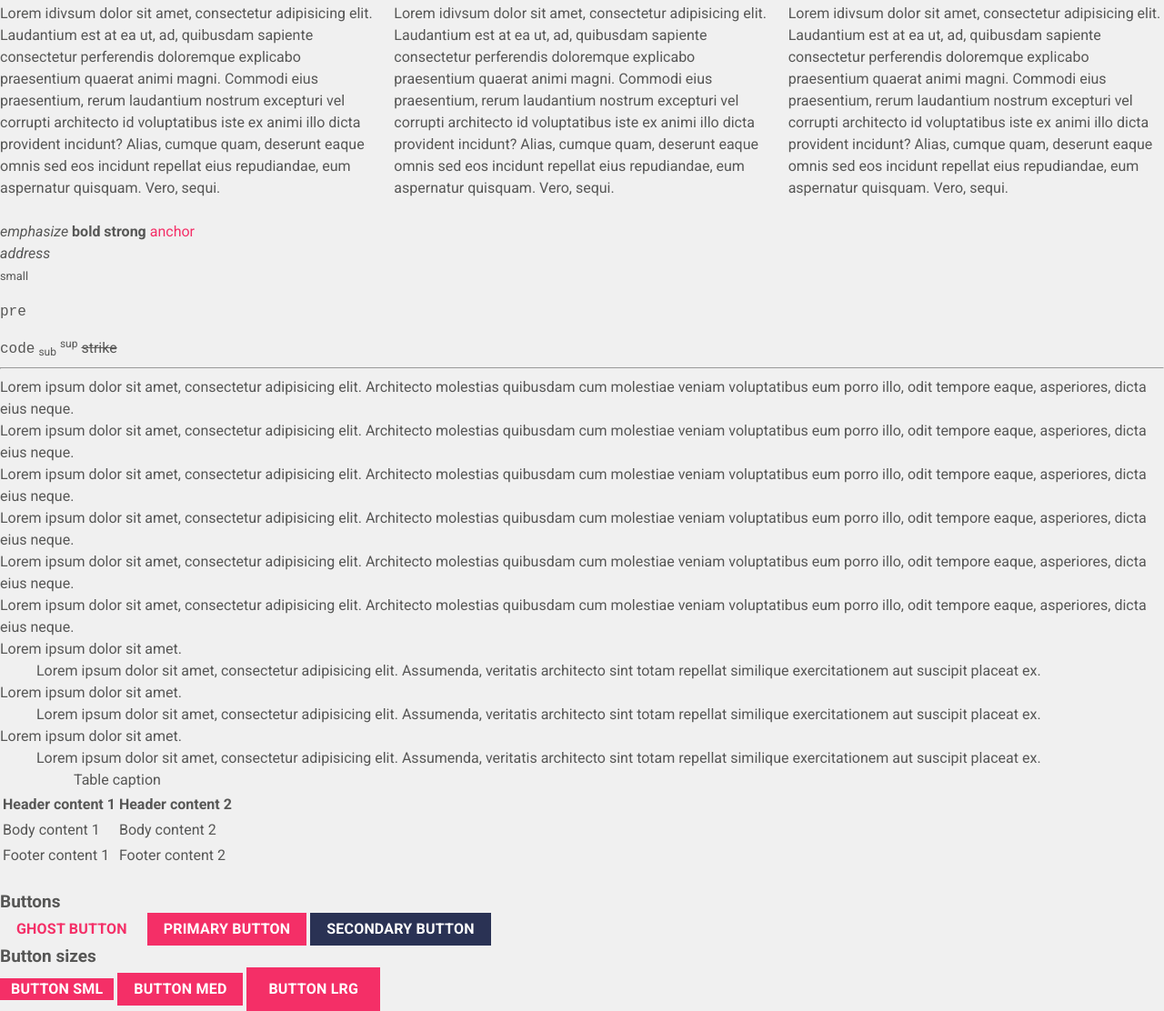
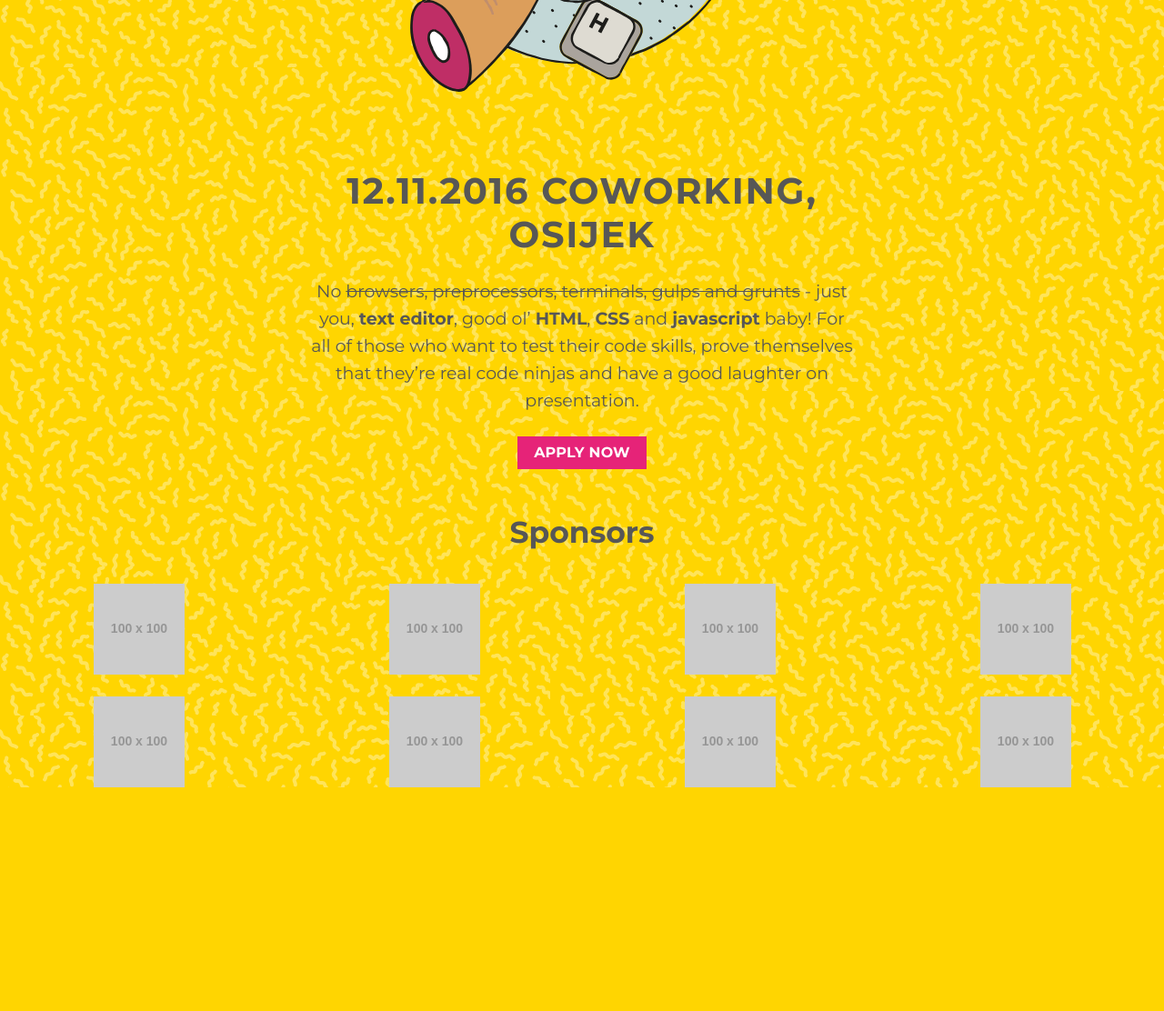
Before and after one commit to igorplac/hackathon, a website: page index.html in a window 1280 px wide. Shown: the part 640-1752 px from the top of the page at 91% size. After the commit the page ends 1506 px from the top, so only its background shows below. Drawn offline with Linux system fonts and the light colour scheme; placeholder pictures from the web are drawn by us.

Commit message:
Initail design, fonts and color scheme

```diff
--- a/index.html
+++ b/index.html
@@ -14,104 +14,56 @@
     <script src="dist/js/modernizr.custom.min.js"></script>
 </head>
     <body>
-        <!--[if lt IE 8]>
-            <p class="browserupgrade">You are using an <strong>outdated</strong> browser. Please <a href="http://browsehappy.com/">upgrade your browser</a> to improve your experience.</p>
-        <![endif]-->
-
-        <!-- Add your site or application content here -->
-        <!-- keep width for all viewport sizes -->
-
-        <svg><use xlink:href="dist/sprites/symbol/svg/sprite.symbol.svg#sprites--cloud"/></svg>
-        <svg><use xlink:href="dist/sprites/symbol/svg/sprite.symbol.svg#sprites--layers"/></svg>
-
-       <h1>Web typography test</h1>
-        <hr>
-        <h1>Lorem ipsum dolor sit amet, consectetur adipisicing elit. Numquam nemo incidunt aliquid corporis fuga consequatur impedit similique a delectus, error corrupti ea dolorum magni nam.</h1>
-        <h2>Lorem ipsum dolor sit amet, consectetur adipisicing elit. Numquam nemo incidunt aliquid corporis fuga consequatur impedit similique a delectus, error corrupti ea dolorum magni nam.</h2>
-        <h3>Lorem ipsum dolor sit amet, consectetur adipisicing elit. Numquam nemo incidunt aliquid corporis fuga consequatur impedit similique a delectus, error corrupti ea dolorum magni nam.</h3>
-        <h4>Lorem ipsum dolor sit amet, consectetur adipisicing elit. Numquam nemo incidunt aliquid corporis fuga consequatur impedit similique a delectus, error corrupti ea dolorum magni nam.</h4>
-        <h5>Lorem ipsum dolor sit amet, consectetur adipisicing elit. Numquam nemo incidunt aliquid corporis fuga consequatur impedit similique a delectus, error corrupti ea dolorum magni nam.</h5>
-        <h6>Lorem ipsum dolor sit amet, consectetur adipisicing elit. Numquam nemo incidunt aliquid corporis fuga consequatur impedit similique a delectus, error corrupti ea dolorum magni nam.</h6>
-
-        <div class="grid spc--bottom--med spc--top--med">
-            <div class="row">
-                <div class="col col-med-6 col-lrg-4">
-                    <p>Lorem idivsum dolor sit amet, consectetur adipisicing elit. Laudantium est at ea ut, ad, quibusdam sapiente consectetur perferendis doloremque explicabo praesentium quaerat animi magni. Commodi eius praesentium, rerum laudantium nostrum excepturi vel corrupti architecto id voluptatibus iste ex animi illo dicta provident incidunt? Alias, cumque quam, deserunt eaque omnis sed eos incidunt repellat eius repudiandae, eum aspernatur quisquam. Vero, sequi.</p>
+        <header class="container">
+            <h1 class="logo s-reveal"></h1>
+        </header>
+        <main class="container">
+            <div class="hero s-reveal">
             </div>
-                <div class="col col-med-6 col-lrg-4">
-                    <p>Lorem idivsum dolor sit amet, consectetur adipisicing elit. Laudantium est at ea ut, ad, quibusdam sapiente consectetur perferendis doloremque explicabo praesentium quaerat animi magni. Commodi eius praesentium, rerum laudantium nostrum excepturi vel corrupti architecto id voluptatibus iste ex animi illo dicta provident incidunt? Alias, cumque quam, deserunt eaque omnis sed eos incidunt repellat eius repudiandae, eum aspernatur quisquam. Vero, sequi.</p>
+            <section class="type--center spc--top--xlrg spc--bottom--xlrg container--sml">
+                <h1 class="type--xxxlarge type--uppercase type--letterspace--wide spc--bottom--med s-reveal">12.11.2016 Coworking, Osijek</h1>
+                <p class="type--medium spc--bottom--med s-reveal">
+                    No <strike>browsers, preprocessors, terminals, gulps and grunts</strike> - just you, <strong>text editor</strong>, good ol’ <strong>HTML</strong>, <strong>CSS</strong> and <strong>javascript</strong> baby! For all of those who want to test their code skills, prove themselves that they’re real code ninjas and have a good laughter on presentation.
+                </p>
+                <a href="#" class="btn btn--primary btn--med s-reveal">Apply now</a>
+            </section>
+            <section class="spc--bottom--xlrg">
+                <h1 class="type--center spc--bottom--lrg s-reveal">Sponsors</h1>
+                <div class="row group type--center spc--bottom--med s-reveal">
+                    <div class="col col-sml-12 col-med-3">
+                        <a href="#"><img src="http://placehold.it/100x100" alt=""></a>
                     </div>
-                <div class="col col-med-6 col-lrg-4">
-                    <p>Lorem idivsum dolor sit amet, consectetur adipisicing elit. Laudantium est at ea ut, ad, quibusdam sapiente consectetur perferendis doloremque explicabo praesentium quaerat animi magni. Commodi eius praesentium, rerum laudantium nostrum excepturi vel corrupti architecto id voluptatibus iste ex animi illo dicta provident incidunt? Alias, cumque quam, deserunt eaque omnis sed eos incidunt repellat eius repudiandae, eum aspernatur quisquam. Vero, sequi.</p>
+                    <div class="col col-sml-12 col-med-3">
+                        <a href="#"><img src="http://placehold.it/100x100" alt=""></a>
+                    </div>
+                    <div class="col col-sml-12 col-med-3">
+                        <a href="#"><img src="http://placehold.it/100x100" alt=""></a>
+                    </div>
+                    <div class="col col-sml-12 col-med-3">
+                        <a href="#"><img src="http://placehold.it/100x100" alt=""></a>
                     </div>
                 </div>
+                <div class="row group type--center s-reveal">
+                    <div class="col col-sml-12 col-med-3">
+                        <a href="#"><img src="http://placehold.it/100x100" alt=""></a>
                     </div>
+                    <div class="col col-sml-12 col-med-3">
+                        <a href="#"><img src="http://placehold.it/100x100" alt=""></a>
+                    </div>
+                    <div class="col col-sml-12 col-med-3">
+                        <a href="#"><img src="http://placehold.it/100x100" alt=""></a>
+                    </div>
+                    <div class="col col-sml-12 col-med-3">
+                        <a href="#"><img src="http://placehold.it/100x100" alt=""></a>
+                    </div>
+                </div>
+            </section>
 
-        <em>emphasize</em>
-        <b>bold</b>
-        <strong>strong</strong>
-        <a href="#">anchor</a>
-        <address>address</address>
-        <small>small</small>
-        <pre>pre</pre>
-        <code>code</code>
-        <sub>sub</sub>
-        <sup>sup</sup>
-        <strike>strike</strike>
-        <hr>
-        <ul>
-            <li>Lorem ipsum dolor sit amet, consectetur adipisicing elit. Architecto molestias quibusdam cum molestiae veniam voluptatibus eum porro illo, odit tempore eaque, asperiores, dicta eius neque.</li>
-            <li>Lorem ipsum dolor sit amet, consectetur adipisicing elit. Architecto molestias quibusdam cum molestiae veniam voluptatibus eum porro illo, odit tempore eaque, asperiores, dicta eius neque.</li>
-            <li>Lorem ipsum dolor sit amet, consectetur adipisicing elit. Architecto molestias quibusdam cum molestiae veniam voluptatibus eum porro illo, odit tempore eaque, asperiores, dicta eius neque.</li>
-        </ul>
-        <ol>
-            <li>Lorem ipsum dolor sit amet, consectetur adipisicing elit. Architecto molestias quibusdam cum molestiae veniam voluptatibus eum porro illo, odit tempore eaque, asperiores, dicta eius neque.</li>
-            <li>Lorem ipsum dolor sit amet, consectetur adipisicing elit. Architecto molestias quibusdam cum molestiae veniam voluptatibus eum porro illo, odit tempore eaque, asperiores, dicta eius neque.</li>
-            <li>Lorem ipsum dolor sit amet, consectetur adipisicing elit. Architecto molestias quibusdam cum molestiae veniam voluptatibus eum porro illo, odit tempore eaque, asperiores, dicta eius neque.</li>
-        </ol>
-        <dl>
-            <dt>Lorem ipsum dolor sit amet.</dt>
-            <dd>Lorem ipsum dolor sit amet, consectetur adipisicing elit. Assumenda, veritatis architecto sint totam repellat similique exercitationem aut suscipit placeat ex.</dd>
-            <dt>Lorem ipsum dolor sit amet.</dt>
-            <dd>Lorem ipsum dolor sit amet, consectetur adipisicing elit. Assumenda, veritatis architecto sint totam repellat similique exercitationem aut suscipit placeat ex.</dd>
-            <dt>Lorem ipsum dolor sit amet.</dt>
-            <dd>Lorem ipsum dolor sit amet, consectetur adipisicing elit. Assumenda, veritatis architecto sint totam repellat similique exercitationem aut suscipit placeat ex.</dd>
-        </dl>
-        <table description="Table description">
-            <caption>Table caption</caption>
-            <thead>
-                <tr>
-                    <th>Header content 1</th>
-                    <th>Header content 2</th>
-                </tr>
-            </thead>
-            <tbody>
-                <tr>
-                    <td>Body content 1</td>
-                    <td>Body content 2</td>
-                </tr>
-            </tbody>
-            <tfoot>
-                <tr>
-                    <td>Footer content 1</td>
-                    <td>Footer content 2</td>
-                </tr>
-            </tfoot>
-        </table>
+        </main>
+        <footer>
 
-        <div class="spc--bottom--lrg spc--top--med">
-            <h4>Buttons</h4>
-            <a href="javascript:void(0" class="btn btn--ghost btn--med">Ghost button</a>
-            <a href="javascript:void(0" class="btn btn--primary btn--med">Primary button</a>
-            <a href="javascript:void(0" class="btn btn--secondary btn--med">Secondary button</a>
-
-            <h4>Button sizes</h4>
-            <a href="javascript:void(0" class="btn btn--primary btn--sml">Button sml</a>
-            <a href="javascript:void(0" class="btn btn--primary btn--med">Button med</a>
-            <a href="javascript:void(0" class="btn btn--primary btn--lrg">Button lrg</a>
-        </div>
-
-        <script src="dist/js/app.js"></script>
-
+        </footer>
+        <script src="dist/js/scrollreveal.min.js"></script>
+        <script src="dist/js/main.js"></script>
     </body>
 </html>
--- a/src/css/app.css
+++ b/src/css/app.css
@@ -62,6 +62,8 @@
 * Description: specific website/app components
 */
 @import "components.header.css";
+@import "components.logo.css";
+@import "components.hero.css";
 /* @import components.footer.css; */
 
 /**
--- a/src/css/base.globals.css
+++ b/src/css/base.globals.css
@@ -13,7 +13,8 @@ html {
 
 body {
     font-family: $ff-sans;
-    background: #f0f0f0;
+    background-color: #ffd501;
+    background-image: svg-load(../images/bg-worms.svg, stroke=white);
     overflow-x: hidden;
     color: $color-text;
     height: 100%;
--- a/src/css/base.typography.css
+++ b/src/css/base.typography.css
@@ -53,7 +53,6 @@ a {
 }
 a:link {}
 a:hover {
-    color: $color-secondary;
 }
 a:focus {
     outline: 0;
--- a/src/css/components.header.css
+++ b/src/css/components.header.css
@@ -1,9 +1,3 @@
 /*------------------------------------*\
     # components.header
 \*------------------------------------*/
-
-/* Example of postcss-inline-svg */
-
-background: svg-load(../images/layers.svg, fill=blue, stroke=red);
-height: 150px;
-background-size: 50% 50%;
--- a/src/css/modules.container.css
+++ b/src/css/modules.container.css
@@ -5,5 +5,9 @@
  .container {
     margin: 0 auto;
     max-width: 1280px;
-    overflow-x: hidden;
+    &--sml {
+        margin: 0 auto;
+        max-width: 600px;
+    }
+
  }
--- a/src/css/plugins.fontface.css
+++ b/src/css/plugins.fontface.css
@@ -2,4 +2,4 @@
     # plugins.fontface
 \*------------------------------------*/
 
-@import url(https://fonts.googleapis.com/css?family=Roboto:400,300,700,400italic,700italic,300italic);
+@import 'https://fonts.googleapis.com/css?family=Montserrat:400,700';
--- a/src/css/utils.type.css
+++ b/src/css/utils.type.css
@@ -36,12 +36,10 @@
             @mixin type-scale $type-xlarge, 2;
         }
     }
-    &--huge {
-        font-size: calc($unit * 10);
-        line-height: calc($unit * 12);
+    &--xxxlarge {
+        @mixin type-scale $type-xxlarge, 1.5;
         @media (--screen-from-med) {
-            font-size: calc($unit * 18);
-            line-height: calc($unit * 20);
+            @mixin type-scale $type-xxxlarge, 2;
         }
     }
     &--thin {
--- a/src/css/vars.typography.css
+++ b/src/css/vars.typography.css
@@ -33,5 +33,5 @@ $type-xxxlarge: 40;
 /**
  * Font stacks
  */
- $ff-sans: 'Roboto', Helvetica, Arial, sans-serif;
+ $ff-sans: 'Montserrat', Helvetica, Arial, sans-serif;
  $ff-serif: Georgia, Times, serif;
```
Also changed, not shown: src/css/components.hero.css (added, +14 -0 lines), src/css/components.logo.css (added, +14 -0 lines), src/css/vars.colors.css (+4 -4 lines), dist/css/app.css, dist/css/app.min.css, dist/js/main.js (added), dist/js/scrollreveal.min.js (added), src/images/bg-worms.svg (added), src/images/cloud.svg (deleted), src/images/layers.svg (deleted), src/images/logo.svg (added), src/images/main-visual.svg (added). Lines whose indentation alone changed are shown as unchanged.
